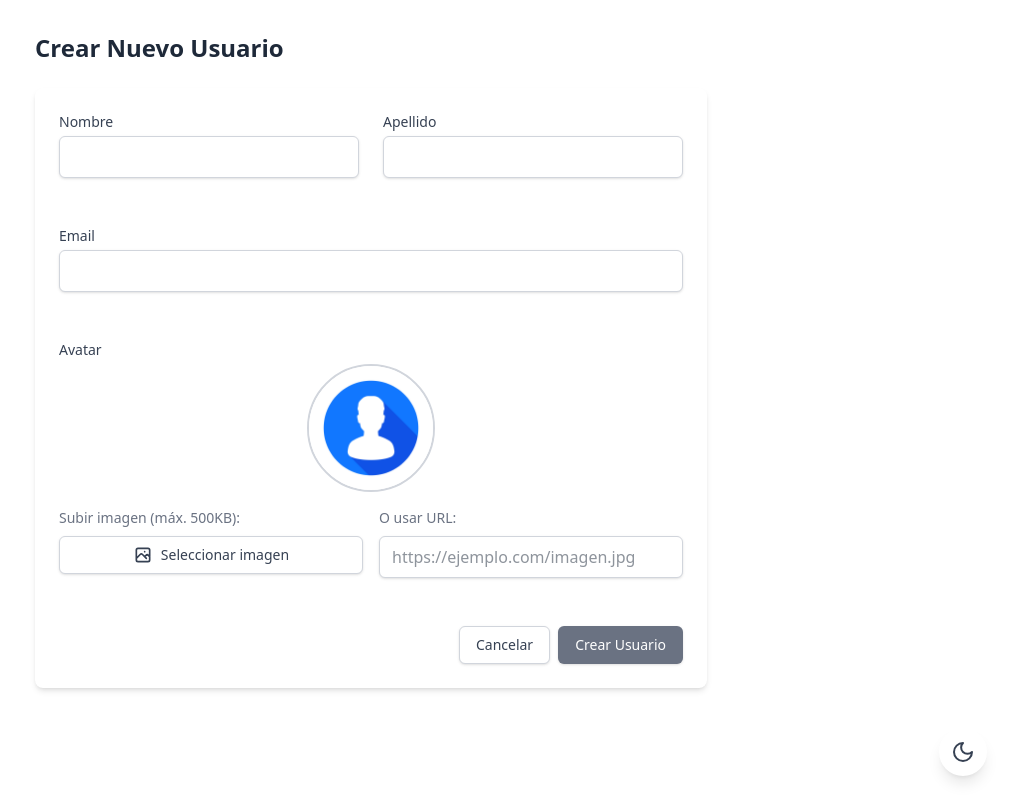
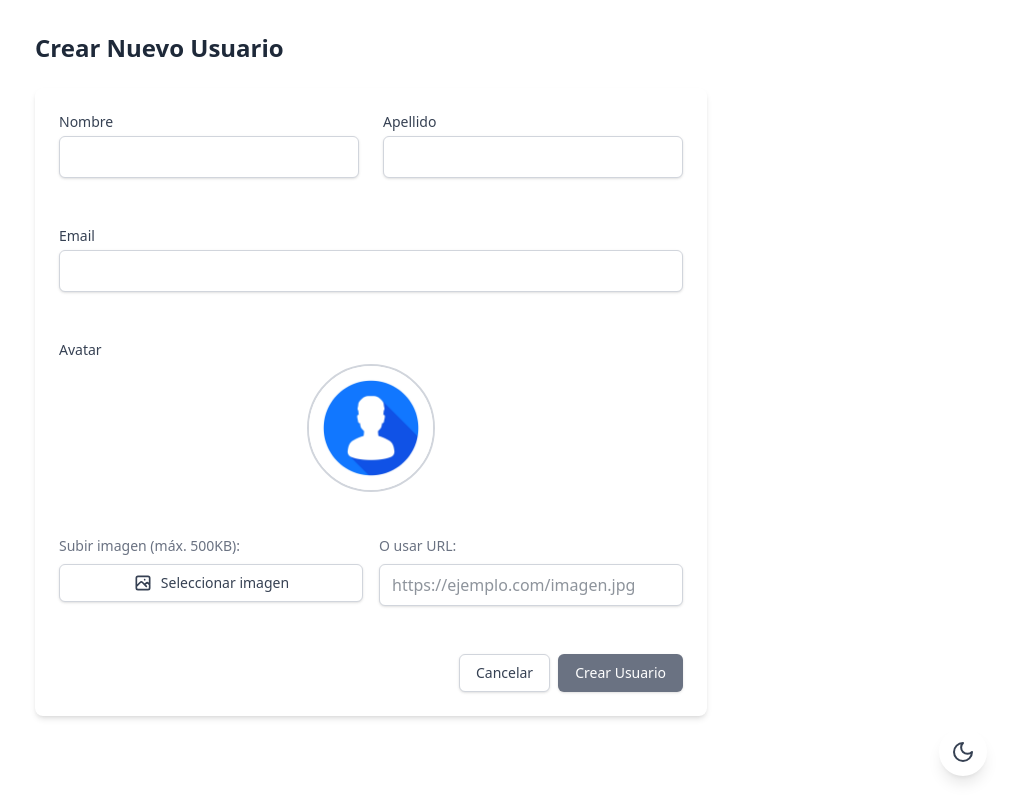
Before and after one commit to luisvzq/prueba-tecnica-duacode, a React (Vite) app: page /user/create in a window 1280 px wide. Shown: the whole page, without its empty margins (269-1280 px from the left). Built offline with nearby package versions, Linux system fonts and the light colour scheme; no server answers.

Commit message:
fix: reserved space for selectedFileName

```diff
--- a/src/pages/UserCreatePage.jsx
+++ b/src/pages/UserCreatePage.jsx
@@ -465,15 +465,17 @@ const UserCreatePage = () => {
                     }`}
                   />
                 </div>
+                <div className="h-5 mt-2">
                   {selectedFileName && (
                     <p
                       className={`text-center text-sm ${
                         darkMode ? "text-gray-400" : "text-gray-500"
-                    } mt-2`}
+                      }`}
                     >
                       Archivo seleccionado: {selectedFileName}
                     </p>
                   )}
+                </div>
               </div>
 
               <div className="grid grid-cols-1 md:grid-cols-2 gap-4">
--- a/src/pages/UserEditPage.jsx
+++ b/src/pages/UserEditPage.jsx
@@ -586,15 +586,17 @@ const UserEditPage = () => {
                     }`}
                   />
                 </div>
+                <div className="h-5 mt-2">
                   {selectedFileName && (
                     <p
                       className={`text-center text-sm ${
                         darkMode ? "text-gray-400" : "text-gray-500"
-                    } mt-2`}
+                      }`}
                     >
                       Archivo seleccionado: {selectedFileName}
                     </p>
                   )}
+                </div>
               </div>
 
               <div className="grid grid-cols-1 md:grid-cols-2 gap-4">
```
Lines whose indentation alone changed are shown as unchanged.
